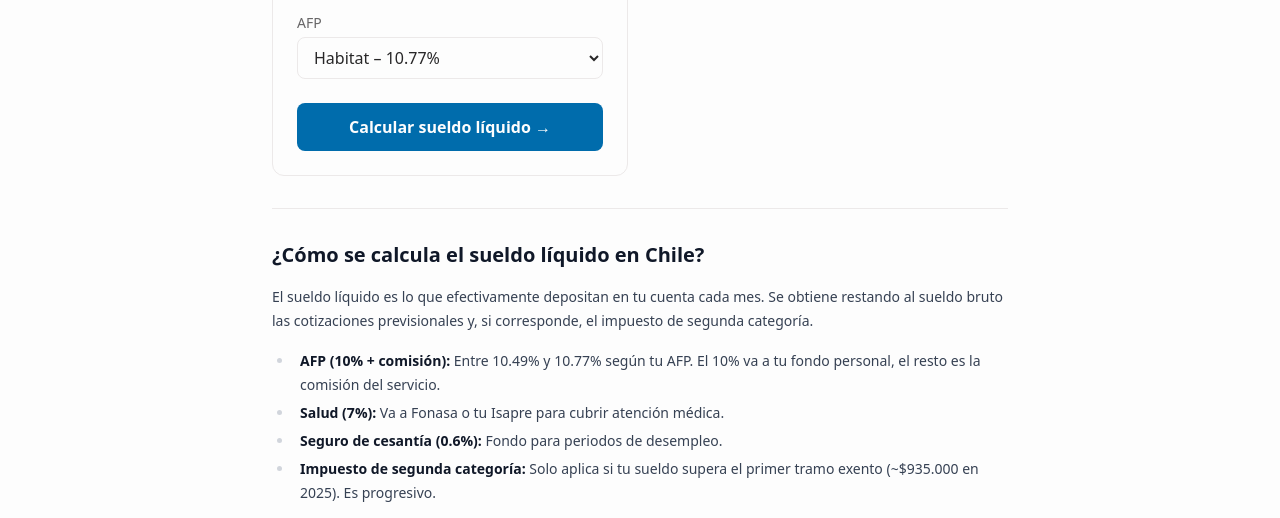
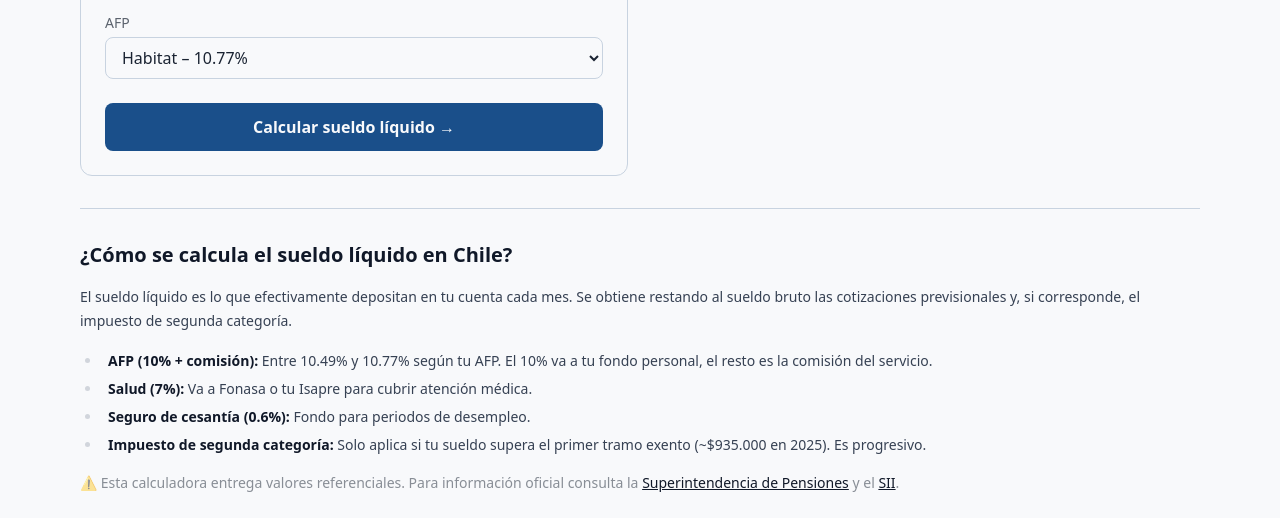
Before and after one commit to cortega26/tuplatainforma, an Astro site: page /tuplatainforma/calculadoras/sueldo-liquido in a window 1280 px wide. Shown: the part 536-1054 px from the top of the page. Built offline with nearby package versions, Linux system fonts and the light colour scheme; Astro itself is replaced by a stand-in of ours.

Commit message:
feat: layout ampliado, paleta azul institucional, fix bullets modo oscuro

```diff
--- a/src/pages/calculadoras/sueldo-liquido.astro
+++ b/src/pages/calculadoras/sueldo-liquido.astro
@@ -145,7 +145,7 @@ import Footer from "@/components/Footer.astro";
 
     <!-- EXPLICACIÓN -->
     <section
-      class="prose prose-sm max-w-none border-t border-border pt-8 pb-12"
+      class="prose prose-sm dark:prose-invert max-w-none border-t border-border pt-8 pb-12"
     >
       <h2>¿Cómo se calcula el sueldo líquido en Chile?</h2>
       <p>
--- a/src/styles/global.css
+++ b/src/styles/global.css
@@ -5,19 +5,19 @@
 
 :root,
 html[data-theme="light"] {
-  --background: #fdfdfd;
-  --foreground: #282728;
-  --accent: #006cac;
-  --muted: #e6e6e6;
-  --border: #ece9e9;
+  --background: #f8f9fb;
+  --foreground: #1a2332;
+  --accent: #1a4f8a;
+  --muted: #dde3ed;
+  --border: #c8d3e0;
 }
 
 html[data-theme="dark"] {
-  --background: #212737;
-  --foreground: #eaedf3;
-  --accent: #ff6b01;
-  --muted: #343f60;
-  --border: #ab4b08;
+  --background: #0f1923;
+  --foreground: #e2e8f0;
+  --accent: #4a9edd;
+  --muted: #1e3a5f;
+  --border: #2a4a6b;
 }
 
 @theme inline {
@@ -52,7 +52,7 @@ html[data-theme="dark"] {
 }
 
 @utility max-w-app {
-  @apply max-w-3xl;
+  @apply max-w-6xl;
 }
 
 @utility app-layout {
```
